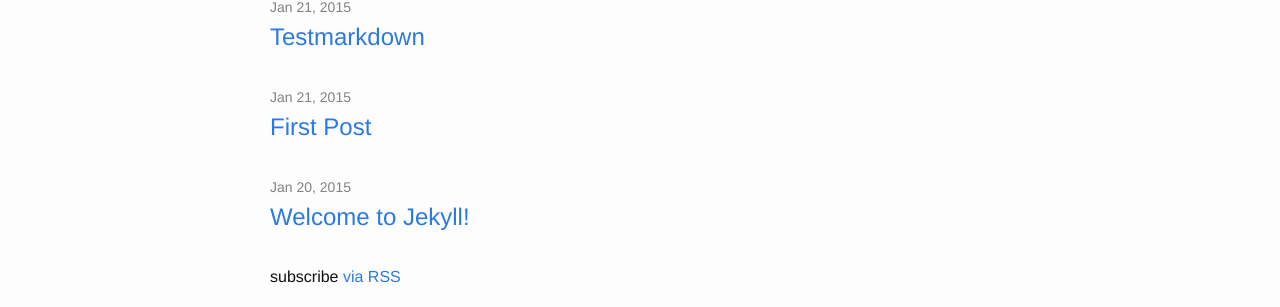
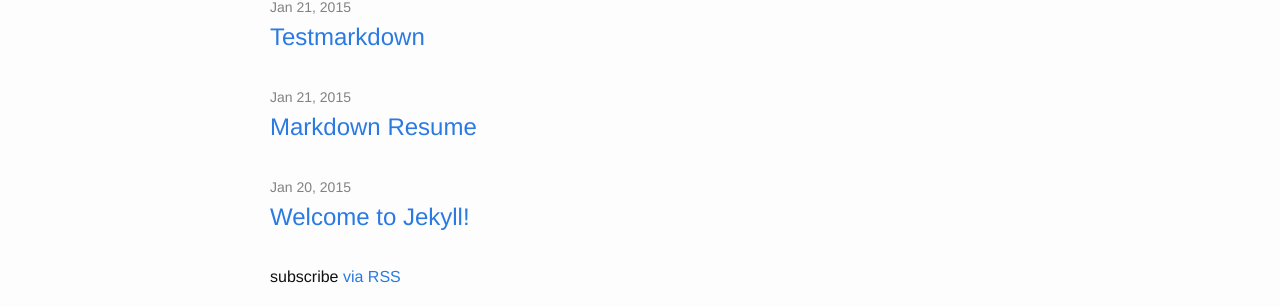
Before and after one commit to jst424/jst424.github.com, a Jekyll site: the page built from index.html, in a window 1280 px wide. Shown: the part 142-449 px from the top of the page. Built offline with Jekyll 4.4.1, drawn with Linux system fonts in a browser that asks for light colours.

Commit message:
edit post: markdown resume

```diff
--- a/_posts/2015-01-21-First-Post.md
+++ b/_posts/2015-01-21-First-Post.md
@@ -1,3 +1,8 @@
+---
+title: Markdown Resume
+layout: post
+---
+
 Markdown Resume
 ===============
 
```
Also changed, not shown: 1 other file.
